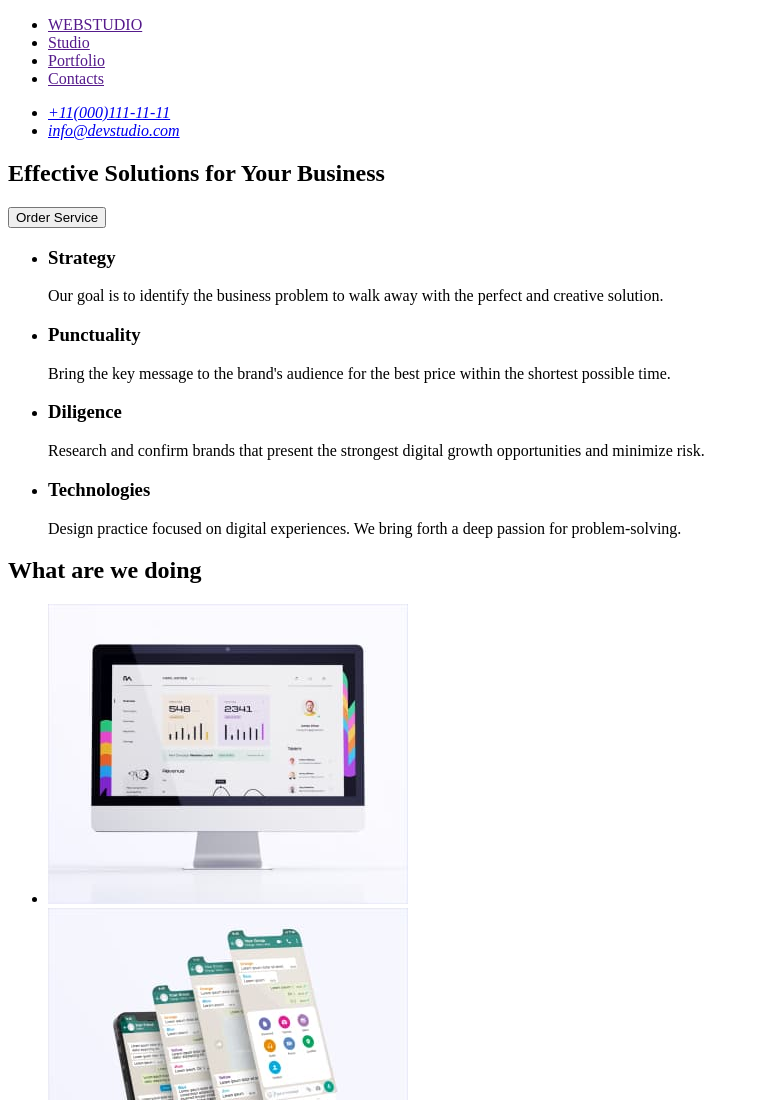
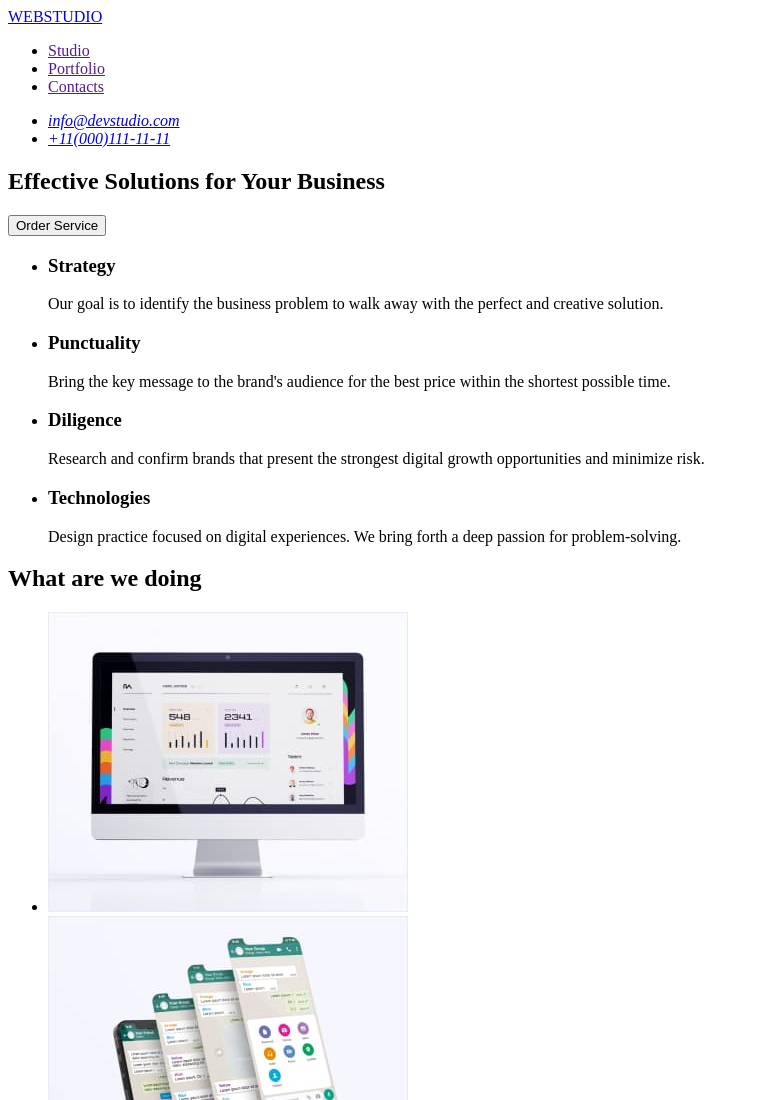
Before and after one commit to OleksandrTsurkan/goit-markup-hw-01, a plain HTML site: page index.html in a window 1280 px wide. Shown: the top 1100 px of the page, without its empty margins (0-759 px from the left). Drawn offline with Linux system fonts and the light colour scheme.

Commit message:
hw-1-final-1

```diff
--- a/index.html
+++ b/index.html
@@ -9,8 +9,8 @@
   <body>
     <header>
       <nav>
+        <a href="./index.html">WEBSTUDIO</a>
         <ul>
-          <li><a href="">WEBSTUDIO</a></li>
           <li><a href="">Studio</a></li>
           <li><a href="">Portfolio</a></li>
           <li><a href="">Contacts </a></li>
@@ -18,8 +18,8 @@
       </nav>
       <address>
         <ul>
+          <li><a href="mailto:info@devstudio.com">info@devstudio.com</a></li>
           <li><a href="tel:+11(000)111-11-11">+11(000)111-11-11</a></li>
-          <li><a href="mailto:info@devstudio.com">info@devstudio.com</a></li>
         </ul>
       </address>
     </header>
@@ -137,7 +137,7 @@
       </section>
     </main>
     <footer>
-      <a href="">WEBSTUDIO</a>
+      <a href="./index.html">WEBSTUDIO</a>
       <p>
         Increase the flow of customers and sales for your business with digital
         marketing & growth solutions.
```
